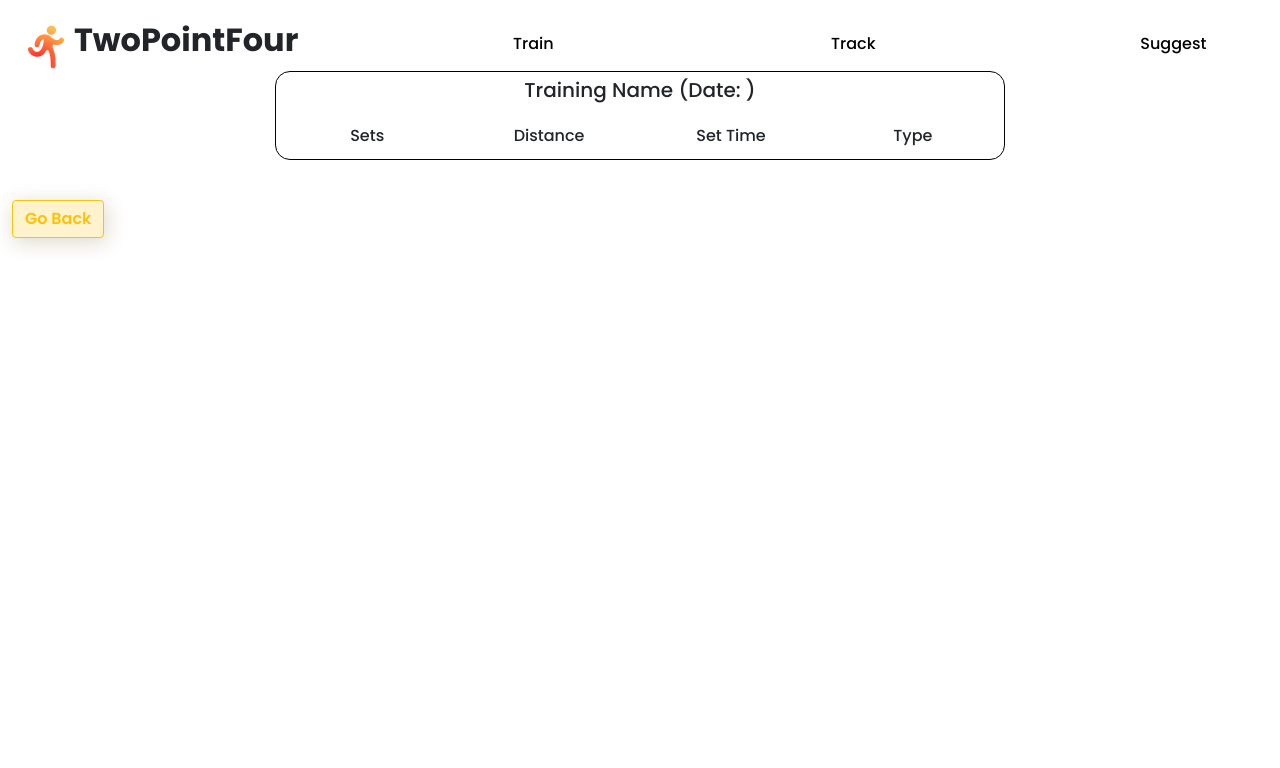
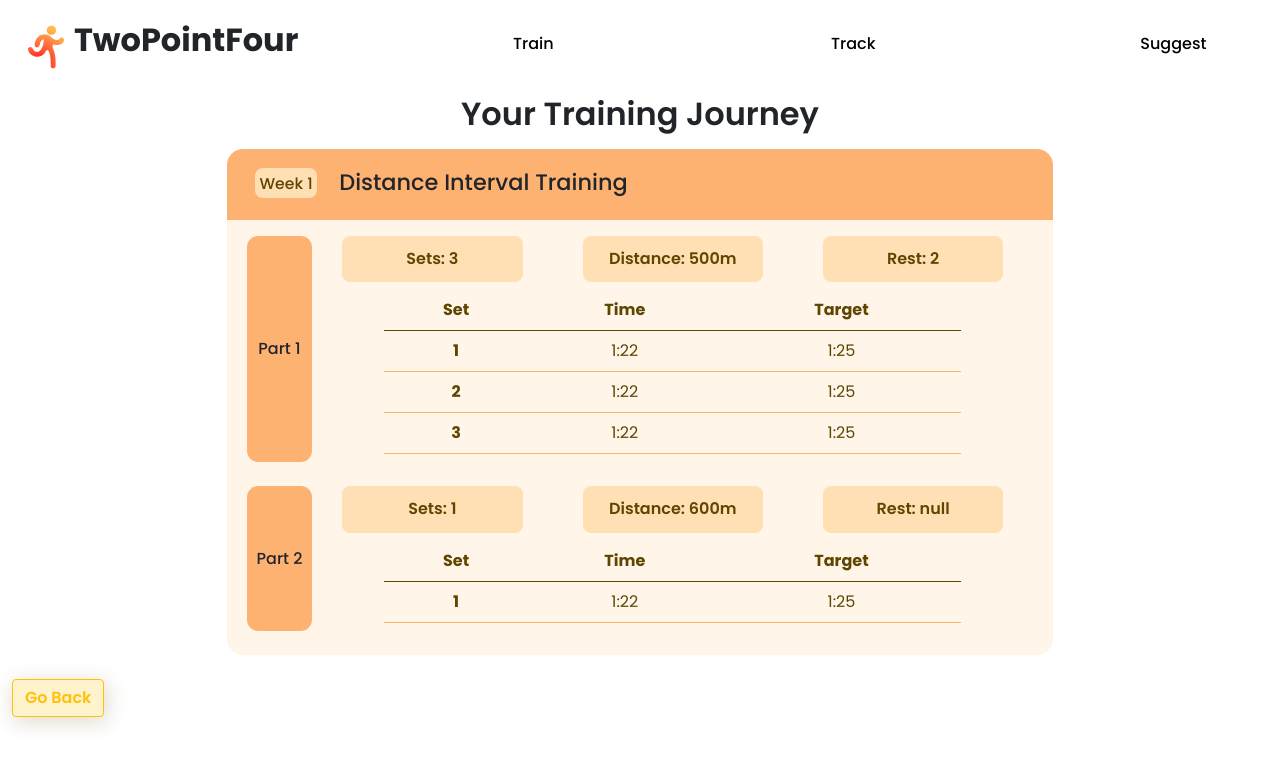
Before and after one commit to TwoPointFour/Run_App, a PHP site: page /track.html in a window 1280 px wide. Shown: the top 768 px of the page. Run offline with PHP 8.4, Linux system fonts and the light colour scheme; some web fonts are replaced.

Commit message:
UI update

```diff
--- a/src/master.css
+++ b/src/master.css
@@ -67,6 +67,13 @@ h6,
   font-weight: 500;
   text-align: center;
 }
+.head4 {
+  font-size: 1.4em;
+  font-family: "Poppins", sans-serif;
+  font-weight: 500;
+  text-align: center;
+}
+
 .text1 {
   font-size: 1rem;
   font-family: "Poppins", sans-serif;
@@ -487,10 +494,10 @@ h6,
   padding: 1rem 2rem;
 }
 
-.weekCard {
-  background-color: white;
-  border-radius: 1rem;
-  padding: 1rem;
+.partCard {
+  background-color: #feb272;
+  border-radius: 0.7rem;
+  padding: 0.2rem;
 }
 
 .suggestChip {
@@ -510,3 +517,31 @@ h6,
   padding: 2rem 1rem 1rem 1rem;
   border-radius: 1rem;
 }
+
+.infoChip {
+  font-weight: 500;
+  font-size: 0.7em;
+  background-color: #ffe0b4;
+  color: #5e4600;
+  padding: 0.3rem;
+  border-radius: 0.5rem;
+}
+
+.infoChip:hover {
+  background-color: #ffc36f;
+}
+
+.suggestCardHead {
+  background-color: #feb272;
+  margin-left: -2rem;
+  margin-right: -2rem;
+  margin-top: -2rem;
+  padding: 1rem;
+  border-radius: 1rem 1rem 0rem 0rem;
+}
+
+/* TwoPointFour Track */
+.table {
+  color: #5e4600 !important;
+  border-color: #feb272 !important;
+}
--- a/suggest.html
+++ b/suggest.html
@@ -40,7 +40,7 @@
         </div>
       </div>
     </div>
-    <div class="container-fluid questionnaireStart d-none">
+    <div class="container-fluid questionnaireStart">
       <div class="row mt-5">
         <div class="col-lg-6 d-flex justify-content-center">
           <img width="80%" src="images/suggestTempImage.png" />
@@ -67,7 +67,7 @@
         </div>
       </div>
     </div>
-    <div class="container-fluid questionnaireProfile">
+    <div class="container-fluid questionnaireProfile d-none">
       <div class="slideNav">
         <div class="row">
           <h2 class="head2 text-center questionnaireTitle">
@@ -411,7 +411,7 @@
           <h2 class="head2 text-center">Your Personalised Training Plan</h2>
         </div>
       </div>
-      <div class="row d-flex justify-content-center" id="display-suggest"></div>
+      <div class="row d-flex justify-content-center mx-2" id="display-suggest"></div>
       <div class="row d-flex justify-content-center mt-5">
         <div class="col-lg-4 d-flex justify-content-center">
           <a class="btn btn-outline-warning gotoWorkoutBtn" role="button" href="distanceTimer.html">
--- a/track.html
+++ b/track.html
@@ -24,9 +24,9 @@
     <script src="src/index.js"></script>
   </head>
   <body>
-    <div class="container-fluid Logo">
+    <div class="container-fluid Logo mb-4">
       <div class="row d-flex justify-content-between navContainer">
-        <div class="col-lg-3">
+        <div class="col-lg-3 col-md-4">
           <img src="images/icon_x48.png" alt="logo" width="48" height="48" />
           <span class="logoname">TwoPointFour</span>
         </div>
@@ -42,24 +42,88 @@
       </div>
     </div>
     <div class="container-fluid">
-      <div class="row justify-content-center trainingRecords">
-        <div class="d-grid col-lg-12 trainingList">
-          <div class="btn btn-outline-dark recordcard mb-3">
-            <div class="row justify-content-center mb-3">
-              <h5>Training Name (Date: )</h5>
+      <div class="row d-flex justify-content-center mb-4">
+        <div class="col-lg-8">
+          <h2 class="head2 text-center">Your Training Journey</h2>
+        </div>
+      </div>
+      <div class="row d-flex justify-content-center mx-2" id="display-suggest">
+        <div class="col-lg-8 suggestCard">
+          <div class="row suggestCardHead">
+            <div class="col-lg-12">
+              <h4 class="text-start head4 mt-1">
+                <span class="align-middle infoChip me-3">Week 1</span>
+                Distance Interval Training
+              </h4>
             </div>
-            <div class="row justify-content-center">
-              <div class="d-grid col-3">
-                <h6>Sets</h6>
+          </div>
+          <div class="row mt-3">
+            <div class="col-lg-1 mb-2 partCard d-flex align-items-center justify-content-center">
+              <h3 class="head3" style="margin: 0">Part 1</h3>
+            </div>
+            <div class="col-lg-11 detailsCard">
+              <div class="row d-flex justify-content-around">
+                <div class="col-lg-3 mb-2 text-center suggestChip">Sets: 3</div>
+                <div class="col-lg-3 mb-2 text-center suggestChip">Distance: 500m</div>
+                <div class="col-lg-3 mb-2 text-center suggestChip">Rest: 2</div>
               </div>
-              <div class="d-grid col-3">
-                <h6>Distance</h6>
+              <div class="row d-flex justify-content-center">
+                <table class="table text-center">
+                  <thread>
+                    <tr>
+                      <th scope="col">Set</th>
+                      <th scope="col">Time</th>
+                      <th scope="col">Target</th>
+                    </tr>
+                  </thread>
+                  <tbody class="">
+                    <tr>
+                      <th scope="row">1</th>
+                      <td>1:22</td>
+                      <td>1:25</td>
+                    </tr>
+                    <tr>
+                      <th scope="row">2</th>
+                      <td>1:22</td>
+                      <td>1:25</td>
+                    </tr>
+                    <tr>
+                      <th scope="row">3</th>
+                      <td>1:22</td>
+                      <td>1:25</td>
+                    </tr>
+                  </tbody>
+                </table>
               </div>
-              <div class="d-grid col-3">
-                <h6>Set Time</h6>
+            </div>
+          </div>
+          <div class="row mt-3">
+            <div class="col-lg-1 mb-2 partCard d-flex align-items-center justify-content-center">
+              <h3 class="head3" style="margin: 0">Part 2</h3>
+            </div>
+            <div class="col-lg-11 detailsCard">
+              <div class="row d-flex justify-content-around">
+                <div class="col-lg-3 mb-2 text-center suggestChip">Sets: 1</div>
+                <div class="col-lg-3 mb-2 text-center suggestChip">Distance: 600m</div>
+                <div class="col-lg-3 mb-2 text-center suggestChip">Rest: null</div>
               </div>
-              <div class="d-grid col-3">
-                <h6>Type</h6>
+              <div class="row d-flex justify-content-center">
+                <table class="table text-center">
+                  <thread>
+                    <tr>
+                      <th scope="col">Set</th>
+                      <th scope="col">Time</th>
+                      <th scope="col">Target</th>
+                    </tr>
+                  </thread>
+                  <tbody class="">
+                    <tr>
+                      <th scope="row">1</th>
+                      <td>1:22</td>
+                      <td>1:25</td>
+                    </tr>
+                  </tbody>
+                </table>
               </div>
             </div>
           </div>
@@ -113,3 +177,27 @@
     </div>
   </div>
 </div> -->
+
+<!-- <div class="row justify-content-center trainingRecords">
+  <div class="d-grid col-lg-12 trainingList">
+    <div class="btn btn-outline-dark recordcard mb-3">
+      <div class="row justify-content-center mb-3">
+        <h5>Training Name (Date: )</h5>
+      </div>
+      <div class="row justify-content-center">
+        <div class="d-grid col-3">
+          <h6>Sets</h6>
+        </div>
+        <div class="d-grid col-3">
+          <h6>Distance</h6>
+        </div>
+        <div class="d-grid col-3">
+          <h6>Set Time</h6>
+        </div>
+        <div class="d-grid col-3">
+          <h6>Type</h6>
+        </div>
+      </div>
+    </div>
+  </div>
+</div> -->
```
Also changed, not shown: src/suggest.js (+47 -16 lines), src/timer.js (+7 -6 lines).
